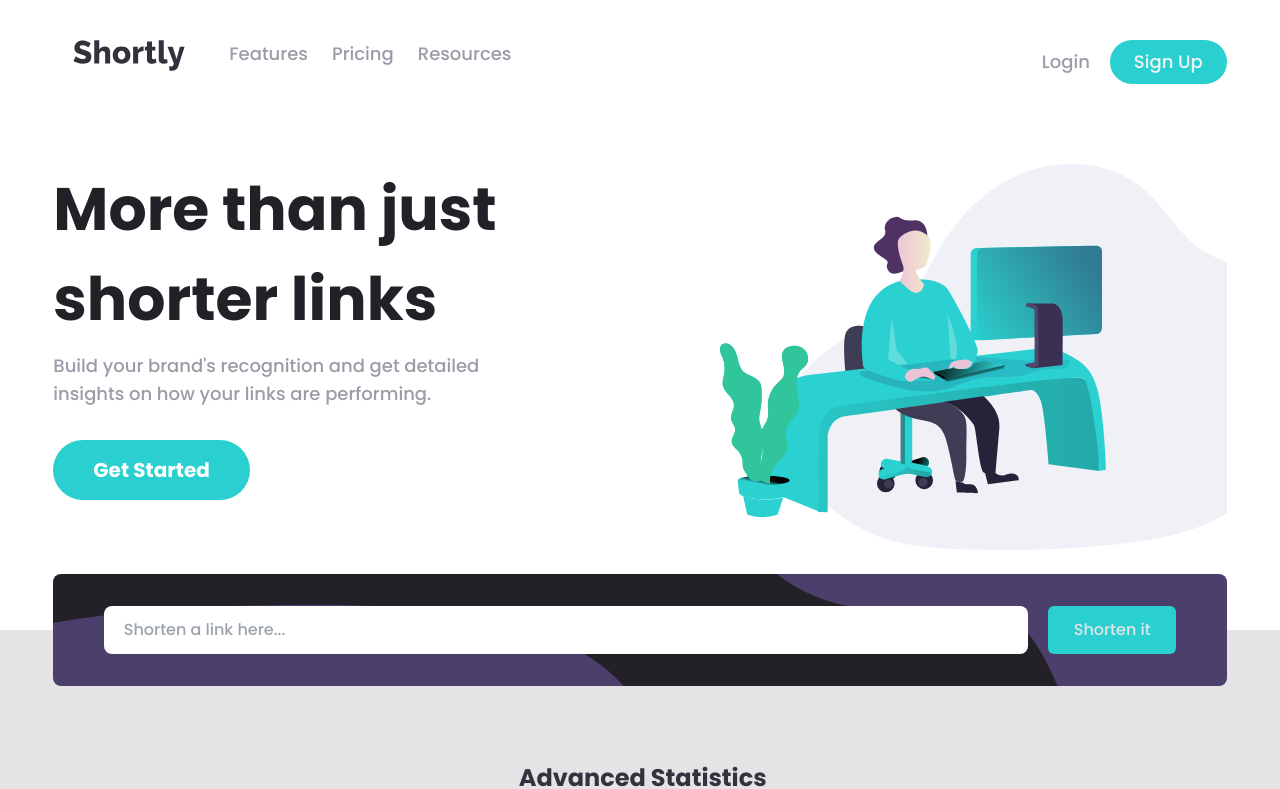
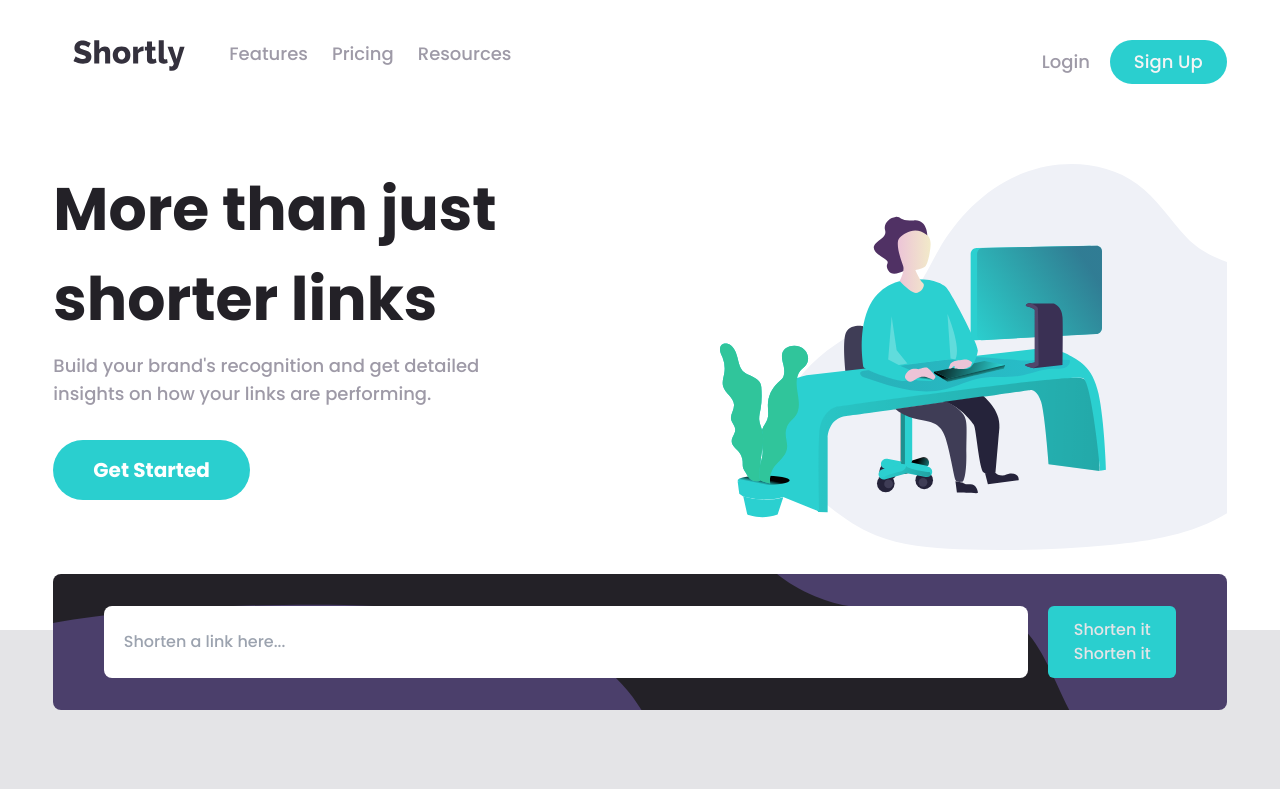
Before and after one commit to Maryahcee/URL-shortening-Api, a Vue app: page / in a window 1280 px wide. Shown: the top 789 px of the page. Built offline with nearby package versions, Linux system fonts and the light colour scheme; what vue-clipboard2 would draw is missing.

Commit message:
add statement

```diff
--- a/src/components/Form.vue
+++ b/src/components/Form.vue
@@ -77,7 +77,8 @@ export default {
               type="submit"
             >
               {{ isLoading ? "Shortening..." : "Shorten  it" }}
-
+               <span v-if="isLoading">Shortening...</span>
+              <span v-else>Shorten it</span>
             </button>
           </div>
         </form>
```
